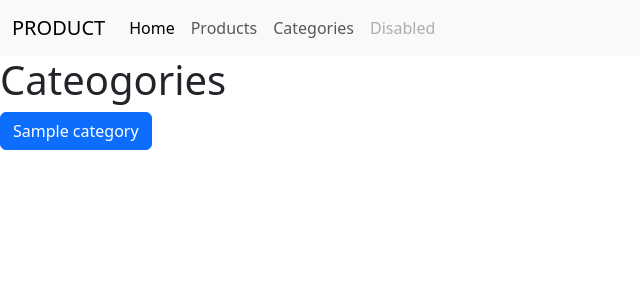
After one commit to saikaldi/dgango, a Django app: template templates/products/categories.html in a window 1280 px wide. The commit adds this page. Shown: the top 300 px of the page, without its empty margins (0-640 px from the left). Run offline with Django 4.2, Linux system fonts and the light colour scheme; the template is opened without the code that fills it: most values are stand-ins (such as "Sample title", 1, 10 or a date in 2020); parts of the project's set-up code (start-up, migrations or seed data) failed here and were passed over.

Commit message:
Add Categories

```diff
--- a/blog/urls.py
+++ b/blog/urls.py
@@ -10,5 +10,6 @@ urlpatterns = [
     # path('goodbye/', views.goodbye_view ),
     # path('goodmorning/', views.goodmorning_view )
     path('', views.main_view),
-    path('products/', views.products_view)
+    path('products/', views.products_view),
+    path('categories/', views.category_view)
 ]
--- a/post/admin.py
+++ b/post/admin.py
@@ -1,4 +1,5 @@
 from django.contrib import admin
-from post.models import Product
+from post.models import Product, Category
 # Register your models here.
 admin.site.register(Product)
+admin.site.register(Category)
--- a/templates/layouts/index.html
+++ b/templates/layouts/index.html
@@ -19,7 +19,7 @@
             <div class="navbar-nav">
               <a class="nav-link active" aria-current="page" href="/">Home</a>
               <a class="nav-link" href="/products/">Products</a>
-              <a class="nav-link" href="#">Pricing</a>
+              <a class="nav-link" href="/categories/">Categories</a>
               <a class="nav-link disabled" aria-disabled="true">Disabled</a>
             </div>
           </div>
--- /dev/null
+++ b/templates/products/categories.html
@@ -0,0 +1,9 @@
+<!-- lesson 2 -->
+{% extends 'layouts/index.html' %}
+
+{% block content %}
+    <h1>Cateogories</h1>
+    {% for i in categories %}
+    <a href="#" class="btn btn-primary">{{ i.name }}</a>
+    {% endfor %}
+    {% endblock %}
--- a/templates/products/products.html
+++ b/templates/products/products.html
@@ -13,6 +13,11 @@
             <div class="card-body">
               <h5 class="card-title">{{prod.title}}</h5>
               <p class="card-text">{{prod.description}}</p>
+              <!-- {% for category in products.categories.all %}
+                <a href="#">
+                  {{category}}
+                </a>
+              {%endfor%} -->
               <a href="#" class="btn btn-primary">More</a>
             </div>
           </div>
```
Also changed, not shown: post/models.py (+12 -0 lines), post/views.py (+14 -1 lines), db.sqlite3, post/migrations/0003_category.py (added).
